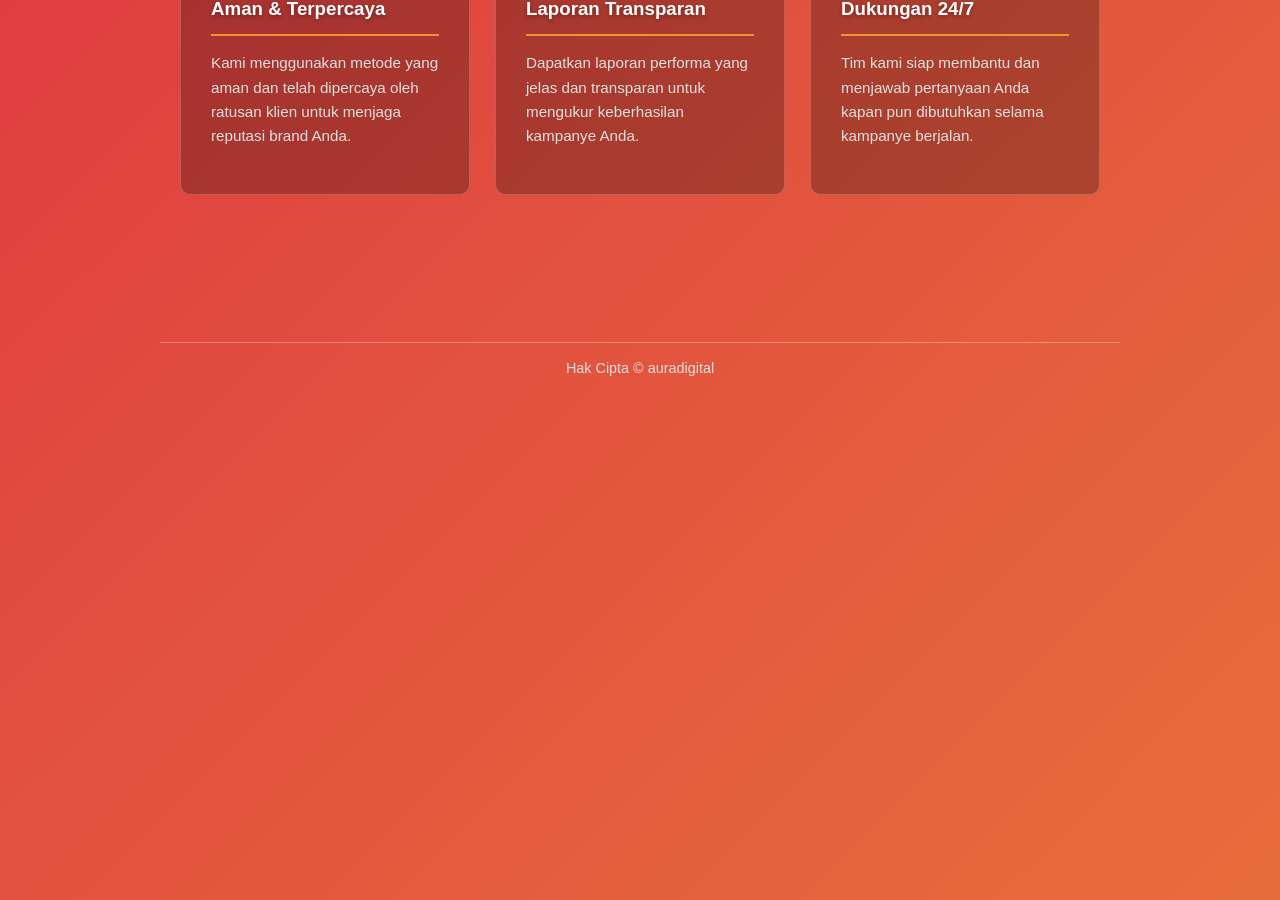
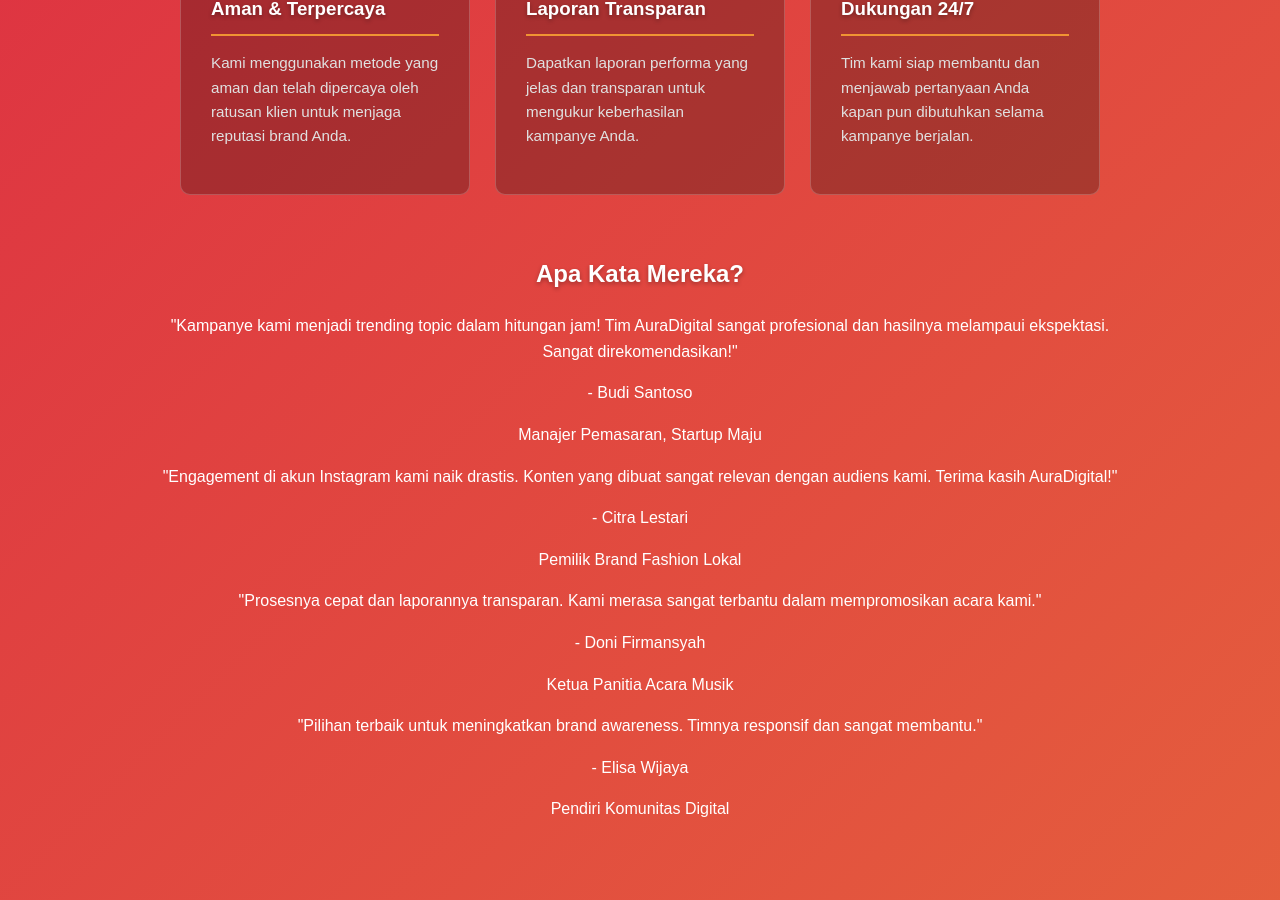
Before and after one commit to AzkaAtta/azkaatta.github.io, a Jekyll site: the page built from index.html, in a window 1280 px wide and 900 px high, scrolled down 1256 px. Built offline with Jekyll 4.4.1, drawn with Linux system fonts in a browser that asks for light colours.

Commit message:
index.html

```diff
--- a/index.html
+++ b/index.html
@@ -71,3 +71,36 @@
 
   </div>
 </div>
+
+<div class="testimonial-section">
+  <h2>Apa Kata Mereka?</h2>
+  <div class="testimonial-slider-container">
+
+    <div class="testimonial-slide">
+      <p class="quote">"Kampanye kami menjadi trending topic dalam hitungan jam! Tim AuraDigital sangat profesional dan hasilnya melampaui ekspektasi. Sangat direkomendasikan!"</p>
+      <p class="author">- Budi Santoso</p>
+      <p class="company">Manajer Pemasaran, Startup Maju</p>
+    </div>
+
+    <div class="testimonial-slide">
+      <p class="quote">"Engagement di akun Instagram kami naik drastis. Konten yang dibuat sangat relevan dengan audiens kami. Terima kasih AuraDigital!"</p>
+      <p class="author">- Citra Lestari</p>
+      <p class="company">Pemilik Brand Fashion Lokal</p>
+    </div>
+
+    <div class="testimonial-slide">
+      <p class="quote">"Prosesnya cepat dan laporannya transparan. Kami merasa sangat terbantu dalam mempromosikan acara kami."</p>
+      <p class="author">- Doni Firmansyah</p>
+      <p class="company">Ketua Panitia Acara Musik</p>
+    </div>
+
+    <div class="testimonial-slide">
+      <p class="quote">"Pilihan terbaik untuk meningkatkan brand awareness. Timnya responsif dan sangat membantu."</p>
+      <p class="author">- Elisa Wijaya</p>
+      <p class="company">Pendiri Komunitas Digital</p>
+    </div>
+
+  </div>
+  <div class="testimonial-dots">
+    </div>
+</div>
```
